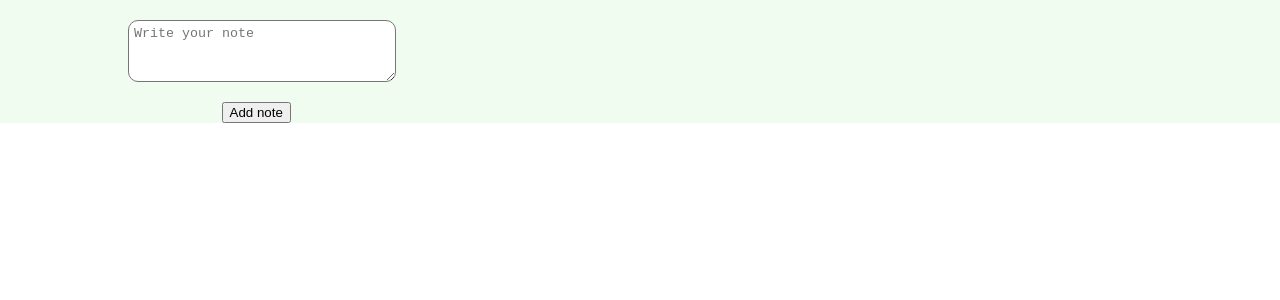
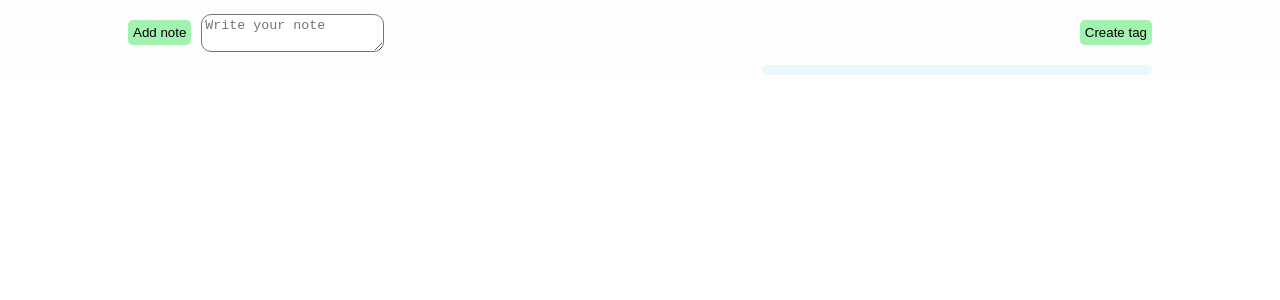
Before and after one commit to LeuKhaak/test-notes, a React (Create React App) app: page / in a window 1280 px wide. Both pictures are taken after a click on the button "Create note". Shown: the top 300 px of the page. Built offline with nearby package versions, Linux system fonts and the light colour scheme.

Commit message:
editor created

```diff
--- a/src/App.js
+++ b/src/App.js
@@ -1,41 +1,100 @@
 import { useState, useEffect } from 'react';
 import './App.scss';
-import CreatorNotes from './Components/CreatorNotes';
+import Creators from './Components/Creators';
 import AllNotes from './Components/AllNotes';
 
 
 function App() {
 
-  const [Notes, setNotes] = useState([]);
+  const [notes, setNotes] = useState([]);
+  const [tags, setTags] = useState([]);
 
   useEffect(() => {
-    updateNotesList()
+    // updateNotesList()
+
+    setNotes(JSON.parse(localStorage.getItem('notes')) || []);
+    setTags(JSON.parse(localStorage.getItem('tags')) || []);
+
   }, []);
+
+  const addTag = (value) => {
+    if(value === '' || value[0] !== '#') return
+
+    const copyTags = [ ...tags ];
+
+    //const newTag = value
+
+    copyTags.push(value)
+
+    const uniqueTags = Array.from(new Set(copyTags.map(JSON.stringify))).map(JSON.parse);
+
+    setTags(uniqueTags)
+
+    localStorage.setItem('tags', JSON.stringify(uniqueTags));
+  }
 
   const addNote = (value) => {
     if(value === '') return
 
-    const copyNotes = [ ...Notes ];
-    const note = value.replace(/(^|\W)(#[a-z\d][\w-]*)/ig, '$1<span>$2</span>');
-    copyNotes.push([note, value]);
+    const copyNotes = [ ...notes ];
+    const copyTags = [ ...tags ];
+
+    const preNote = value.replace(/(^|\W)(#[a-z\d][\w-]*)/ig, '$1<span>$2</span>');
+    const note = preNote.split('#').join('');
+    const newTags = value.split(' ').filter(element => element.includes("#"))
+    const uniqueNewTags = Array.from(new Set(newTags.map(JSON.stringify))).map(JSON.parse);
+
+
+    copyNotes.push([note, value, uniqueNewTags]);
+    copyTags.push(...uniqueNewTags)
+
+    const uniqueTags = Array.from(new Set(copyTags.map(JSON.stringify))).map(JSON.parse);
 
     setNotes(copyNotes);
+    setTags(uniqueTags)
 
     localStorage.setItem('notes', JSON.stringify(copyNotes));
+    localStorage.setItem('tags', JSON.stringify(uniqueTags));
   }
 
-  const updateNotesList = () => {
-    if (!localStorage.getItem('notes')) return
-    const newData = JSON.parse(localStorage.getItem('notes'));
-    setNotes(newData)
+  const deleteNote = (inx) => {
+    const newData = notes.filter((elem, index) => index !== inx);
+
+    setNotes([...newData]);
+
+    localStorage.setItem('notes', JSON.stringify(newData));
   }
 
+  const updateNotesList = (inx, editedNote) => {
+      const newData = [...notes]
+
+      const preNote = editedNote.replace(/(^|\W)(#[a-z\d][\w-]*)/ig, '$1<span>$2</span>');
+      const note = preNote.split('#').join('');
+      const newTags = editedNote.split(' ').filter(element => element.includes("#"))
+      const uniqueNewTags = Array.from(new Set(newTags.map(JSON.stringify))).map(JSON.parse);
+
+      newData[inx][0] = note
+      newData[inx][1] = editedNote
+      newData[inx][2] = uniqueNewTags
+
+      const allTags = [...tags]
+      allTags.push(...uniqueNewTags)
+      const uniqueTags = Array.from(new Set(allTags.map(JSON.stringify))).map(JSON.parse);
+
+
+      setNotes([...newData]);
+      setTags(uniqueTags)
+
+      localStorage.setItem('notes', JSON.stringify(newData));
+      localStorage.setItem('tags', JSON.stringify(uniqueTags));
+
+  }
   return (
 
     <div className="App">
       <div className="container">
-        <CreatorNotes className="creator" add={ addNote }/>
-        <AllNotes className="allNotes" data={ Notes } update={ updateNotesList }/>
+        <Creators add={ addNote } addTag={ addTag } update={ updateNotesList }/>
+        <AllNotes className="allNotes" data={ notes } tags={tags} update={ updateNotesList } deleteNote={ deleteNote }/>
       </div>
     </div>
   );
--- a/src/App.scss
+++ b/src/App.scss
@@ -1,4 +1,4 @@
-$app-bgc: rgba(206, 245, 206, 0.3);
+$app-bgc: rgba(250, 244, 244, 0.3);
 
 .App {
   text-align: center;
@@ -6,53 +6,130 @@ $app-bgc: rgba(206, 245, 206, 0.3);
 }
 
 .container {
-  width: 80%;
+    width: 80%;
 	max-width: 1280px;
 	margin: 0 auto;
-	padding-top: 20px;
-	// height: 50px;
+	padding: 5px 0;
 }
 
-.creater {
+.creators {
+	display: flex;
+	justify-content: space-between;
+	align-items: center;
+	padding-top: 5px;
+	min-height: 45px;
+}
+
+.creatorNotes {
 	display: flex;
 	flex-direction: column;
 	align-items:flex-start;
+}
+
+.createButton {
+	padding: 5px;
+	background-color: rgb(163, 243, 176);
+	border: none;
+	border-radius: 5px;
+	cursor: pointer;
+}
+
+.creatorWrapper {
+	align-items: center;
 }
 
 // .noteForm {
 // 	width: 80%;
 // }
 
-.noteForm > textarea {
-	width: 100%;
-	height: 50px;
-	padding: 5px;
+.noteForm, .tagInput {
+	padding: 3px;
 	border-radius: 10px;
-	margin-bottom: 15px
+	margin-right: 10px;
+}
+
+.noteForm {
+	// width: 100%;
+	height: 30px;
+	margin-left: 10px;
+}
+
+.notes {
+	display: flex;
+	padding-top: 10px;
 }
 
 .notesList {
-	padding-left: 0;
+	width: 60%;
+	margin-right: 20px;
+}
+
+.noteWrapper {
+	margin-right: 10px;
 }
 
 .note {
 	display: flex;
 	align-items: center;
-	border: 1px solid #000;
+	background-color: $app-bgc;
+	border: 0.5px solid rgb(230, 224, 224);
 	border-radius: 10px;
-	margin-bottom: 5px;
+	margin-bottom: 10px;
+	padding: 5px;
 }
-.delete {
+
+.noteWrapper {
+	display: flex;
+	flex-direction: column;
+}
+
+.noteWrapper > p {
+	margin-bottom: 10px;
+}
+
+.delete, .edit {
 	padding: 0 5px;
-	// width: 15px;
 	height: 25px;
 	margin-right: 10px;
+	background-color: rgb(238, 128, 101);
+	border: none;
+	border-radius: 5px;
+	cursor: pointer;
 }
 
-li > p > span {
+.edit {
+	background-color: rgb(213, 238, 101);
+}
+
+.noteText {
+	margin-top: 5px;
+	padding: 5px;
+	background-color: #fff;
+	border: 0.5px solid rgb(230, 224, 224);
+	border-radius: 5px;
+}
+
+.editing > span {
 	display: inline-block;
 	padding: 0 5px;
 	padding-bottom: 2px;
+	margin-left: 5px;
 	border-radius: 7px;
-	background-color: rgb(247, 228, 219);
+	background-color: rgba(203, 238, 252, 0.4);
 }
+
+.noteTags span {
+	display: inline-block;
+	padding: 0 5px;
+	padding-bottom: 2px;
+	margin-left: 5px;
+	border-radius: 7px;
+	background-color: rgba(203, 238, 252, 0.4);
+}
+
+.allTags {
+	width: calc(40% - 20px);
+	padding-top: 10px;
+	border-radius: 10px;
+	background-color: rgba(203, 238, 252, 0.4);
+}
--- a/src/Components/AllNotes.js
+++ b/src/Components/AllNotes.js
@@ -1,17 +1,19 @@
 // eslint-disable-next-line
 import React, {useState, useEffect} from 'react';
 import Note from './Note';
+import AllTags from './AllTags';
 
 function AllNotes(props) {
-  console.log(props.data)
+  // console.log(props.data)
 
   return(
       <div className="notes">
         <ul className="notesList">
           { props.data.map((element, index) => (
-            <Note key={index} data={element} update={props.update}/>
+            <Note key={ element } data={element} index={ index } update={props.update} deleteNote={ props.deleteNote }/>
           ))}
         </ul>
+        <AllTags tags={props.tags}/>
       </div>
   )
 }
--- /dev/null
+++ b/src/Components/AllTags.js
@@ -0,0 +1,37 @@
+// eslint-disable-next-line
+import React, {useState, useEffect} from 'react';
+
+function AllTags(props) {
+    const [tagsList, setTagsList] = useState('')
+    //console.log(props)
+
+    useEffect(() => {
+       setTagsList(createTagsList())
+    }, []) // eslint-disable-line
+
+    const createTagsList = () => {
+        if (localStorage.getItem('tags')) return
+        const data = JSON.parse(localStorage.getItem('tags'));
+
+        console.log(data);
+        // const tags = []
+        // data.forEach(element => {
+        //     tags.push(...element[2])
+        // });
+        // console.log(data[0][2])
+        // console.log(tags)
+        return data && data.map(element => <span key={element}>{element}</span> )
+    }
+
+  return(
+      <div className="allTags">
+        <ul className="notesList">
+            { props.tags.map(element => (
+                <li key={ element }>{ element }</li>
+            ))}
+        </ul>
+      </div>
+  )
+}
+
+export default AllTags
--- a/src/Components/CreatorNotes.js
+++ b/src/Components/CreatorNotes.js
@@ -24,13 +24,13 @@ const handleChange = (event) => {
 
 
   return(
-      <div className="creater">
-        <button onClick={startCreate} style={showCreator === 'no' ? {display: 'block'} : {display: 'none'}} className="createNote">Create note</button>
+      <div className="creatorNotes">
+        <button onClick={startCreate} style={showCreator === 'no' ? {display: 'block'} : {display: 'none'}} className="createButton">Create note</button>
 
-        <div style={showCreator === 'yes' ? {display: 'block'} : {display: 'none'}} className="noteForm">
-          <textarea ref={refCreator} name="noteContent" placeholder="Write your note" value={value} onChange={(event) => handleChange(event)}></textarea>
+        <div className="creatorWrapper"  style={showCreator === 'yes' ? {display: 'flex'} : {display: 'none'}}>
+          <button onClick={addNote} className="createButton">Add note</button>
 
-          <button onClick={addNote} className="addNote">Add note</button>
+          <textarea className="noteForm" ref={refCreator} name="noteContent" placeholder="Write your note" value={value} onChange={(event) => handleChange(event)}></textarea>
         </div>
       </div>
   )
--- /dev/null
+++ b/src/Components/CreatorTags.js
@@ -0,0 +1,38 @@
+// eslint-disable-next-line
+import React, {useState, useEffect} from 'react';
+
+function CreatorTags(props) {
+  // eslint-disable-next-line
+const refCreator = React.useRef()
+const [showCreator, setShowCreator] = useState('no')
+const [value, setValue] = useState('')
+
+  const startCreate = () => {
+    setShowCreator('yes')
+    setValue('')
+  }
+
+  const addTag = () => {
+    setShowCreator('no')
+    props.addTag(refCreator.current.value);
+  }
+
+  const handleChange = (event) => {
+    setValue(event.target.value)
+  }
+
+  return(
+      <div className="creatorTags">
+        <button onClick={startCreate} style={showCreator === 'no' ? {display: 'block'} : {display: 'none'}} className="createButton">Create tag</button>
+
+        <div style={showCreator === 'yes' ? {display: 'block'} : {display: 'none'}} >
+          <input className="tagInput"  ref={refCreator} name="tagContent" placeholder="Create tag starting with #" value={value} onChange={(event) => handleChange(event)}></input>
+
+          <button onClick={addTag} className="createButton">Add tag</button>
+        </div>
+
+      </div>
+  )
+}
+
+export default CreatorTags
--- /dev/null
+++ b/src/Components/Creators.js
@@ -0,0 +1,14 @@
+import CreatorNotes from './CreatorNotes';
+import CreatorTags from './CreatorTags';
+
+function Creators(props) {
+
+  return(
+      <section className="creators" >
+        <CreatorNotes add={ props.add }/>
+        <CreatorTags addTag={ props.addTag }/>
+      </section>
+  )
+}
+
+export default Creators
--- /dev/null
+++ b/src/Components/Editor.js
@@ -0,0 +1,36 @@
+// eslint-disable-next-line
+import React, {useState, useEffect} from 'react';
+
+
+function Editor(props) {
+    const refEditor = React.useRef()
+
+    const [value, setValue] = useState(props.data)
+
+    // useEffect(() => {
+    //     refNote.current.innerHTML = props.data[0]
+    //     refTags.current.innerHTML = props.data[2]
+    // }, []) // eslint-disable-line
+
+    const changeNote = () => {
+        props.setShowEditor('no')
+        props.update(props.index, refEditor.current.value)
+        //console.log(refEditor.current.value)
+    }
+
+    const handleChange = (event) => {
+      setValue(event.target.value)
+    }
+
+  return(
+    <div style={props.showEditor === 'yes' ? {display: 'block'} : {display: 'none'}}>
+        <textarea className="noteForm" ref={refEditor} name="noteContent" value={value} onChange={(event) => handleChange(event)}></textarea>
+
+        <button onClick={changeNote}  className="createButton">Change note</button>
+    </div>
+  )
+} // { props.data[1].split(' ').filter(element => element.includes("#")).map((element, index) => (
+//   <span key={index}>{element}</span>
+// ))} onClick={addNote}
+
+export default Editor
--- a/src/index.scss
+++ b/src/index.scss
@@ -1,3 +1,8 @@
+* {
+  margin: 0;
+  padding: 0;
+}
+
 body {
   margin: 0;
   font-family: -apple-system, BlinkMacSystemFont, 'Segoe UI', 'Roboto', 'Oxygen',
```
Also changed, not shown: src/Components/Note.js (+26 -17 lines).
